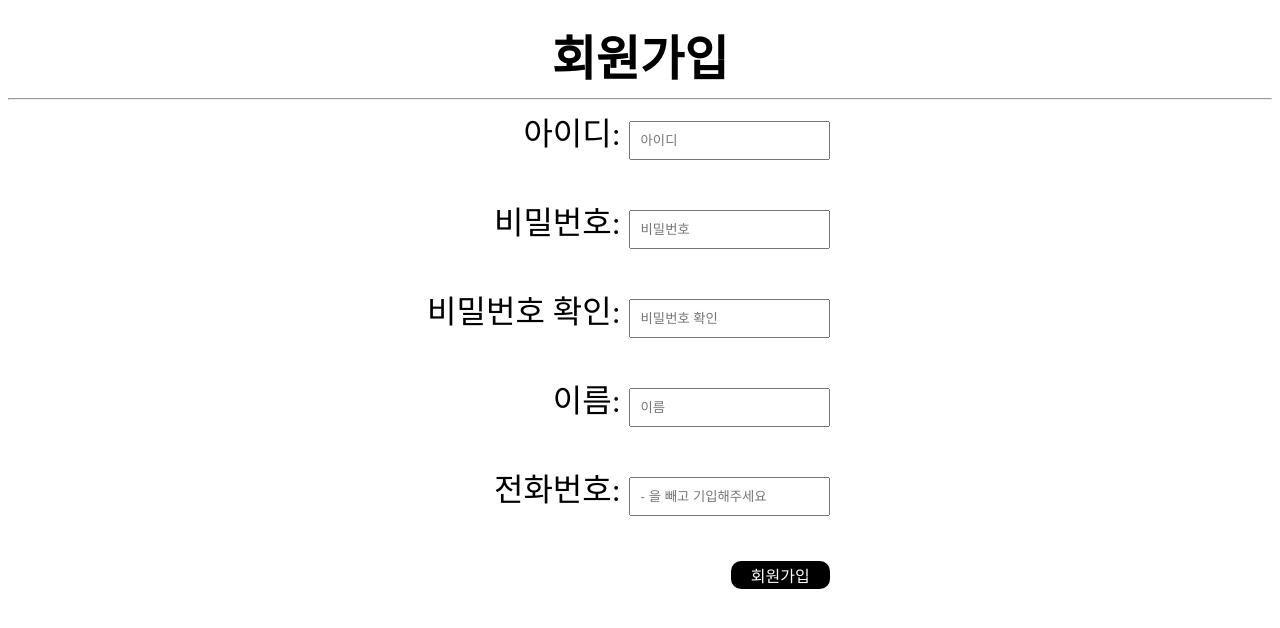
After one commit to donghyeon5459/KNU_GLSO219001, a Django app: template KNUEAT/app1/templates/signup.html in a window 1280 px wide. The commit adds this page. Shown: the top 628 px of the page. Run offline with Django 3.2, Linux system fonts and the light colour scheme; the template is opened without the code that fills it, so the values that code supplies are empty.

Commit message:
login, signup

```diff
--- a/KNUEAT/KNUEAT/settings.py
+++ b/KNUEAT/KNUEAT/settings.py
@@ -120,3 +120,4 @@ USE_TZ = True
 # https://docs.djangoproject.com/en/3.0/howto/static-files/
 
 STATIC_URL = '/static/'
+STATICFILES_DIR = [os.path.join(BASE_DIR, 'static')]
--- /dev/null
+++ b/KNUEAT/app1/templates/signup.html
@@ -0,0 +1,53 @@
+<!DOCTYPE html>
+<html lang="en">
+<head>
+    <meta charset="UTF-8">
+    <meta name="viewport" content="width=device-width, initial-scale=1.0">
+    <title>Document</title>
+    <style>
+        .signup{
+            text-align: center;
+        }
+
+        .signup h1{
+            margin-bottom:0;
+            margin-top: 20px;
+        }
+
+        .form{
+            font-size:2rem;
+            text-align: right;
+            padding-right:35%;
+        }
+
+        .form input{
+            padding: 10px;
+        }
+    </style>
+
+</head>
+<body>
+    <div class="signup">
+        <h1 style="font-size: 3rem;">회원가입</h1>
+        <hr>
+        <form class="form" method="POST" action="{%url 'signup'%}">
+            아이디: <input placeholder="아이디" type="text" name="userID"><br><br>
+            비밀번호: <input placeholder="비밀번호" type="password" name="password1"><br><br>
+            비밀번호 확인: <input placeholder="비밀번호 확인" type="password" name="password2"><br><br>
+            이름: <input placeholder="이름" type="text" name="name"><br><br>
+            전화번호: <input placeholder="- 을 빼고 기입해주세요" type="text" name="phone"><br><br>
+            <input style="
+            background-color: black; /* Green */
+            border: none;
+            color: white;
+            padding: 2px 20px;
+            text-align: center;
+            border-radius: 10px;
+            text-decoration: none;
+            display: inline-block;
+            font-size: 16px;
+            " type="submit" value="회원가입">
+        </form>
+    </div>
+</body>
+</html>
```
Also changed, not shown: KNUEAT/app1/templates/home.html (+57 -1 lines), KNUEAT/app1/templates/image/KNUEAT.jpg (added), KNUEAT/app1/templates/image/KNUEAT.png (added).
